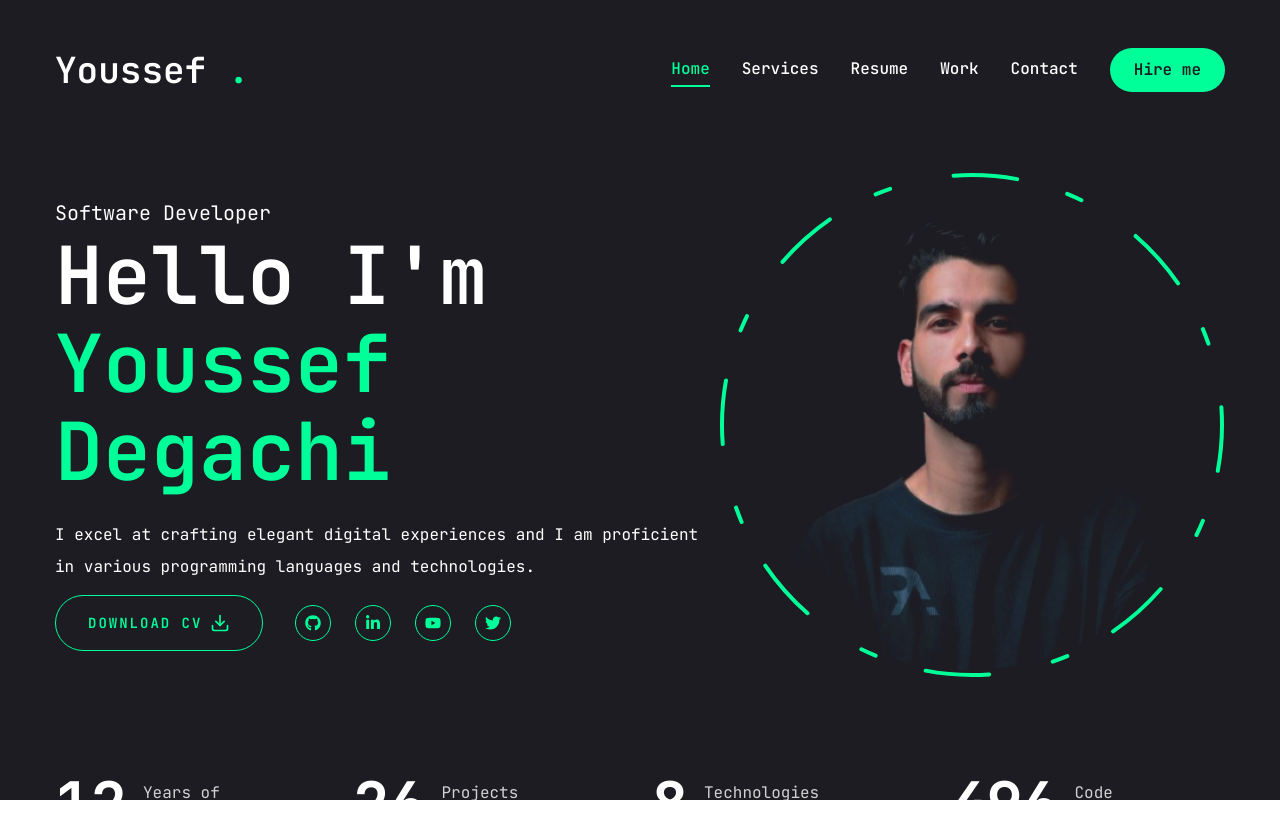
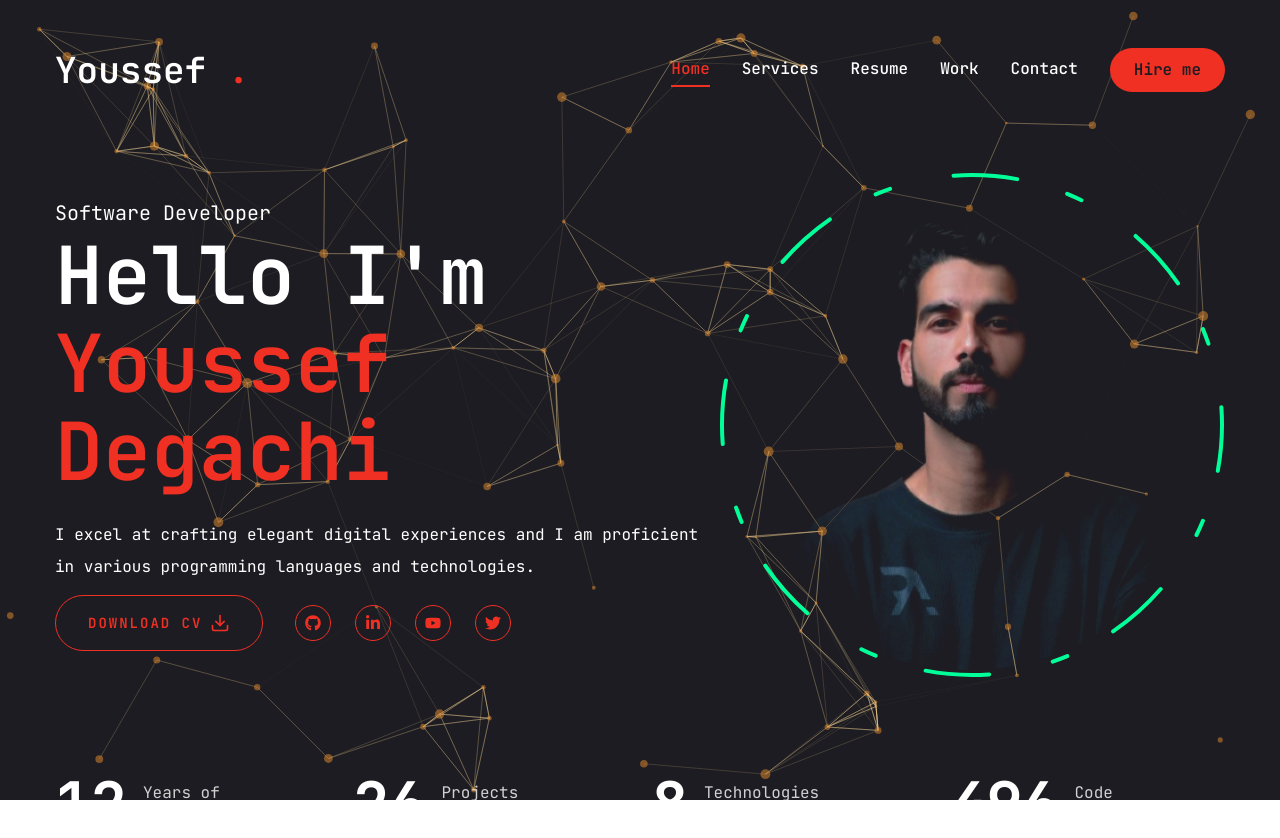
Before and after one commit to youssef-degachi/my_portfolio, a Next.js app: page / in a window 1280 px wide. Shown: the top 838 px of the page. Built offline with nearby package versions, Linux system fonts and the light colour scheme.

Commit message:
add Particles animation to website

```diff
--- a/src/app/globals.css
+++ b/src/app/globals.css
@@ -24,3 +24,7 @@
     -webkit-text-stroke: 1px #00FF99;
   }
 }
+
+.z-index-negative-100 {
+  z-index: -100;
+}
--- a/src/app/layout.jsx
+++ b/src/app/layout.jsx
@@ -6,6 +6,8 @@ import "./globals.css";
 import Header from "@/components/Header";
 import PageTransition from "@/components/PageTransition";
 import StairTransition from "@/components/StairTransition";
+import StarAnimation from "@/components/StarAnimation";
+import ParticlesContainer from "@/components/ParticlesContainer";
 
 
 const JetBrainsMono = JetBrains_Mono({
@@ -23,7 +25,9 @@ export default function RootLayout({ children }) {
   return (
     <html lang="en">
       <body className={JetBrainsMono.className}>
+        {/* <StarAnimation /> */}
         <Header />
+        <ParticlesContainer className="z-index-negative-100 opacity-20" />
         <StairTransition/>
         <PageTransition>
           {children }
--- a/src/components/PageTransition.jsx
+++ b/src/components/PageTransition.jsx
@@ -12,7 +12,7 @@ const PageTransition = ({children}) => {
             opacity: 0,
             transition: {delay:1, duration: 0.4, ease : "easeInOut"}
           }}
-          className="h-screen w-screen fixed bg-primary top-0 pointer-events-none"
+          className="h-screen w-screen fixed top-0 pointer-events-none z-10"
         ></motion.div>
         {children}
       </div>
--- /dev/null
+++ b/src/components/ParticlesContainer.jsx
@@ -0,0 +1,100 @@
+// ParticleBackground.js
+"use client"
+import React from 'react';
+import Particles from 'react-tsparticles';
+import { loadFull } from 'tsparticles';
+
+const ParticleBackground = () => {
+  const particlesInit = async (main) => {
+    // Load the full tsParticles package to ensure all features are available
+    await loadFull(main);
+  };
+
+  const particlesLoaded = (container) => {
+    console.log('Particles loaded:', container);
+  };
+
+  return (
+    <Particles
+    className='w-full h-full absolute translate-z-0 top-0 z-index-negative-100 '
+    id='tsparticles'
+    init={particlesInit}
+    loaded={particlesLoaded}
+    options={{  // corrected typo here: `options` should be plural
+      fullScreen: { enable: false },
+      background: {
+        color: {
+          value: '',
+        },
+      },
+      fpsLimit: 120,
+      interactivity: {
+        events: {
+          onClick: {
+            enable: false,
+            mode: 'push',
+          },
+          onHover: {
+            enable: true,
+            mode: 'repulse',
+          },
+          resize: true,
+        },
+        modes: {
+          push: {
+            quantity: 90,
+          },
+          repulse: {
+            distance: 200,
+            duration: 0.4,
+          },
+        },
+      },
+      particles: {
+        color: {
+          value: '#e68e2e',
+        },
+        links: {
+          color: '#f5d393',
+          distance: 150,
+          enable: true,
+          opacity: 0.5,
+          width: 1,
+        },
+        collisions: {
+          enable: true,
+        },
+        move: {
+          direction: 'none',
+          enable: true,
+          outModes: {
+            default: 'bounce',
+          },
+          random: false,
+          speed: 1,
+          straight: false,
+        },
+        number: {
+          density: {
+            enable: true,
+            area: 800,
+          },
+          value: 80,
+        },
+        opacity: {
+          value: 0.5,
+        },
+        shape: {
+          type: 'circle',
+        },
+        size: {
+          value: { min: 1, max: 5 },
+        },
+      },
+      detectRetina: true,
+    }}
+  />
+  );
+};
+
+export default ParticleBackground;
--- /dev/null
+++ b/src/components/StarAnimation.jsx
@@ -0,0 +1,100 @@
+"use client";  // This makes the component a Client Component
+
+
+import React, {useCallback} from 'react'
+import  Particles from 'react-tsparticles';
+import { loadFull} from 'tsparticles';
+
+
+const StarAnimation = () => {
+  // init
+  const particlesInit = useCallback(async (engine) =>{
+    await loadFull(engine);
+  });
+
+  const particlesLoaded = useCallback(async () => {});
+
+  return (
+    <Particles
+    className='w-full h-full absolute translate-z-0 z-50'
+    id='tsparticles'
+    init={particlesInit}
+    loaded={particlesLoaded}
+    option={{
+      FullScreen:{ enable: false},
+      background:{
+        color:{
+          value:'#000000', // default ''
+        },
+      },
+      fpsLimit:120,
+      interactivity:{
+        events:{
+          onClick:{
+            enable:false,
+            mode:'push',
+          },
+          onHover:{
+            enable:true,
+            mode:'repulse',
+          },
+          resize:true,
+        },
+        modes:{
+          push:{
+            quantity:90,
+          },
+          repulse:{
+            distance:200,
+            duration:0.4,
+          },
+        },
+      },
+      particles:{
+        color:{
+          value: '#f64a8a',
+        },
+        links:{
+          color: '#f64a8a',
+          distance: 150,
+          enable: true,
+          opacity: 0.5,
+          width: 1,
+        },
+        collisions:{
+          enable:true,
+        },
+        move: {
+          direction: 'none',
+          enable: true,
+          outModes: {
+            default: 'bounce'
+          },
+          random: false,
+          speed: 1,
+          straight: false,
+        },
+        number:{
+          density: {
+            enable: true,
+            area: 800,
+          },
+          value: 80,
+        },
+        opacity: {
+          value: 0.5
+        },
+        shape: {
+          type: 'circle'
+        },
+        size: {
+          value: {min: 1,max: 5},
+        },
+      },
+      detectRetina: true,
+    }}
+    />
+  )
+}
+
+export default StarAnimation
--- a/tailwind.config.js
+++ b/tailwind.config.js
@@ -27,10 +27,12 @@ module.exports = {
 
       colors:{
         primary: '#1C1C22',
+        secondary: "#393A47",
         accent:{
-          default:"#00ff99",
-          hover: "#00e187"
-        }
+          default:"#f13024",
+          hover: "#d03329"
+        },
+        tertiary: "#F13024"
       },
 
       keyframes: {
```
Also changed, not shown: package.json (+9 -2 lines), src/app/page.jsx (+7 -2 lines), 1 other file (tests, documents, lock files or other folders).
